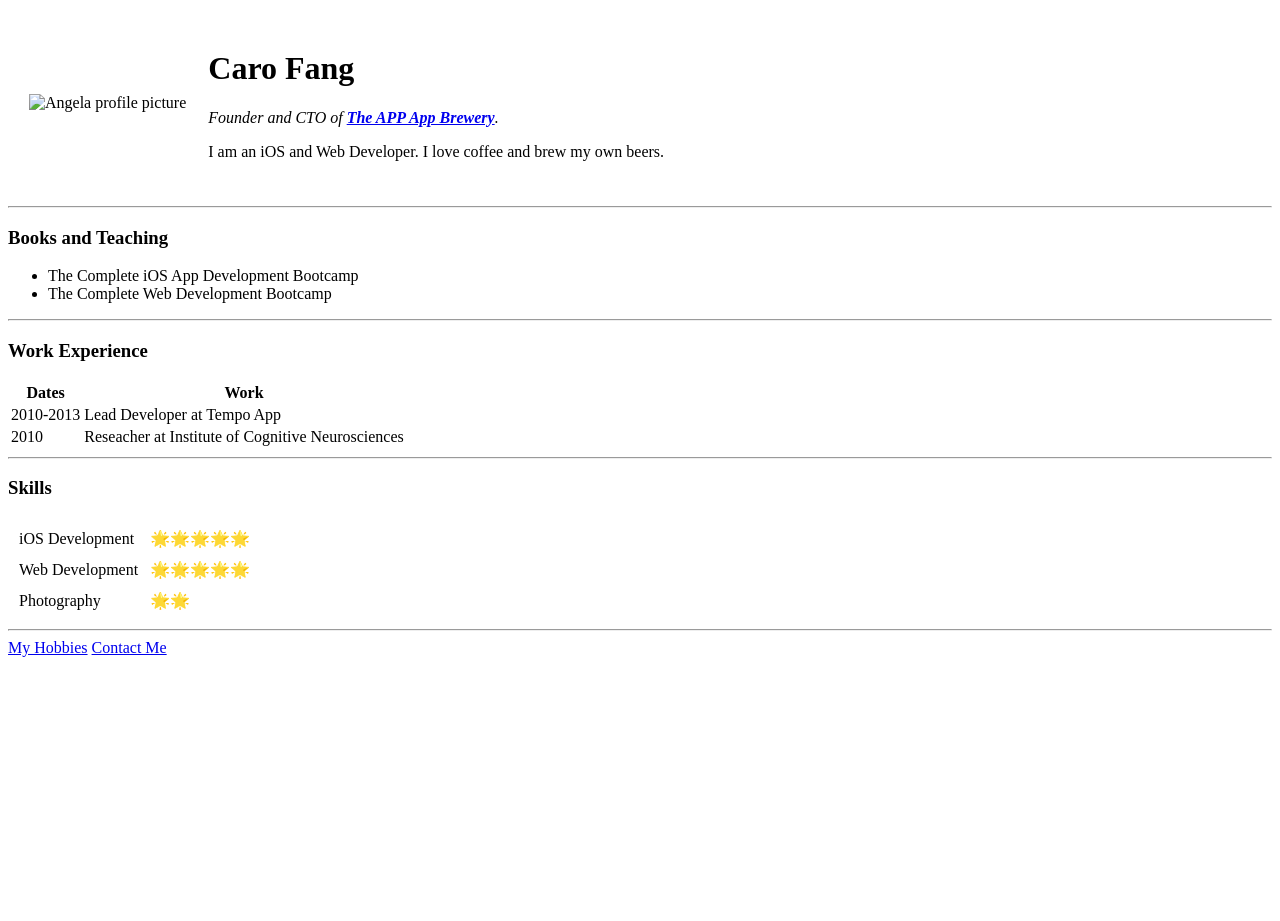
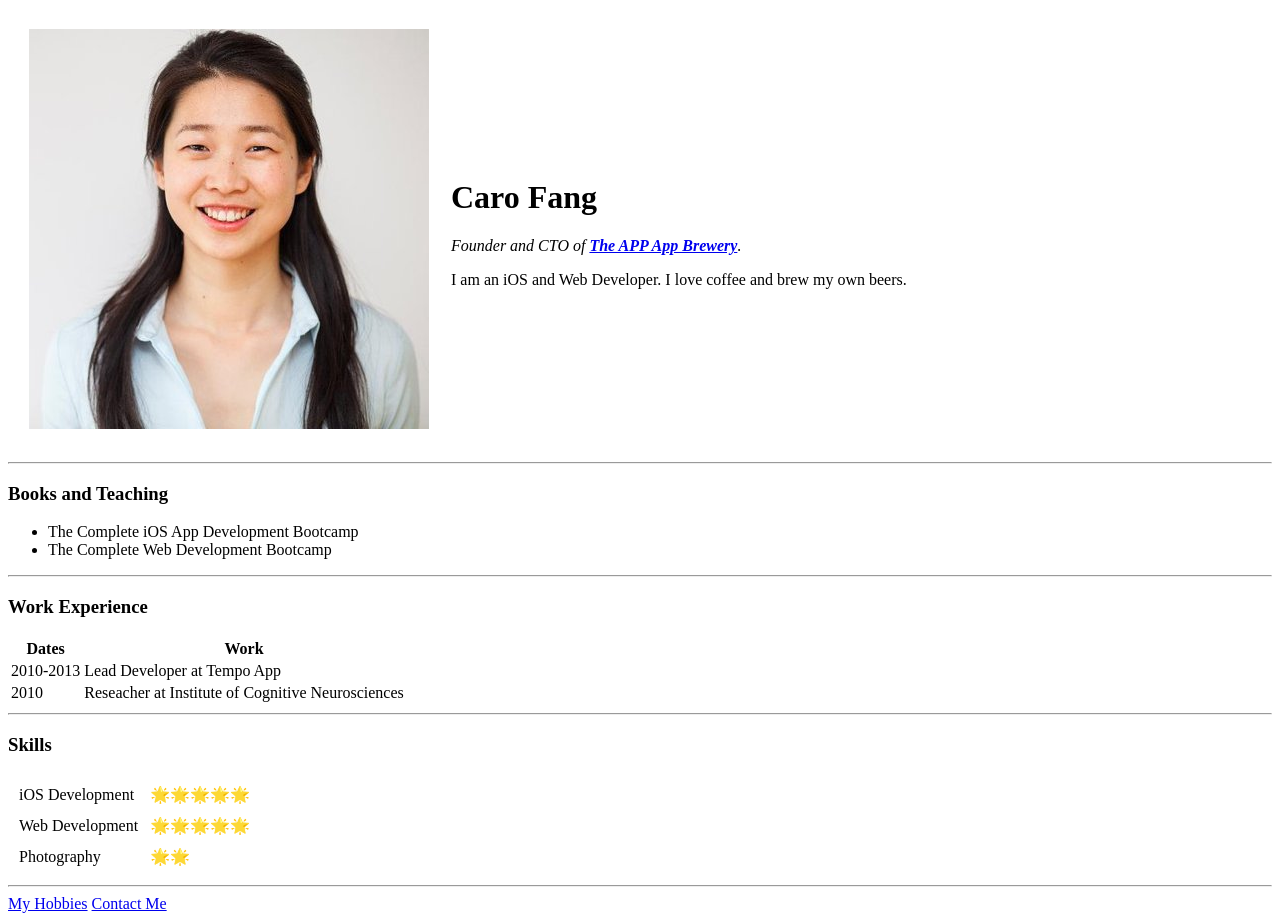
Before and after one commit to 972736230/cv, a plain HTML site: page index.html in a window 1280 px wide. Before the commit the page ends 800 px from the top, so only its background shows below. Drawn offline with Linux system fonts and the light colour scheme.

Commit message:
Update index.html

```diff
--- a/index.html
+++ b/index.html
@@ -9,7 +9,7 @@
 <body>
   <table cellspacing=20>
     <tr>
-      <td><img src="images/angela.jpeg" alt="Angela profile picture"></td>
+      <td><img src="angela.jpeg" alt="Angela profile picture"></td>
       <td>  <h1>Caro Fang</h1>
         <p><em>Founder and CTO of <strong><a href="http://appbrewery.co/">The APP App Brewery</a></strong>.</em></p>
         <p>I am an iOS and Web Developer. I love coffee and brew my own beers.</p></td>
```
